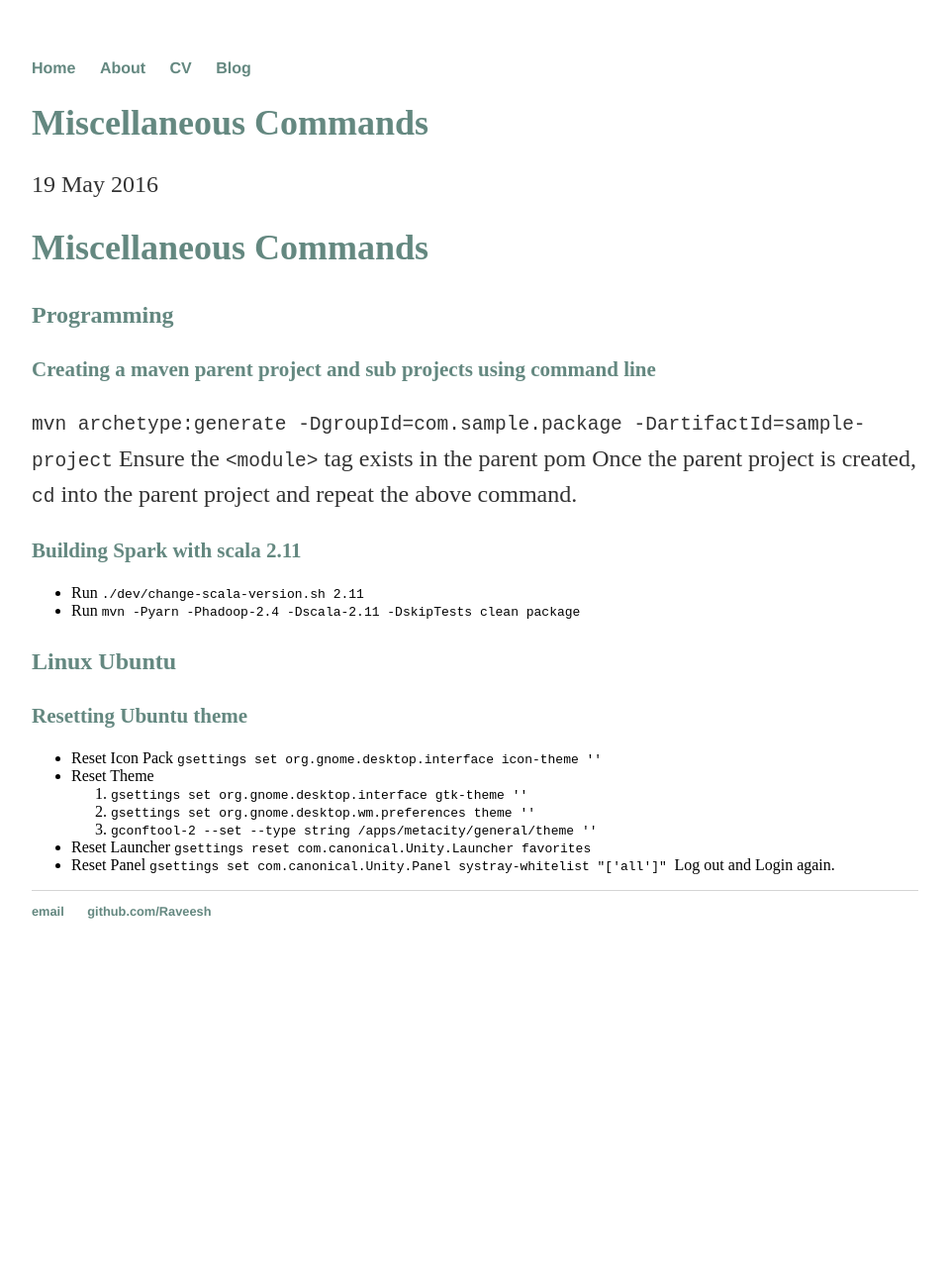
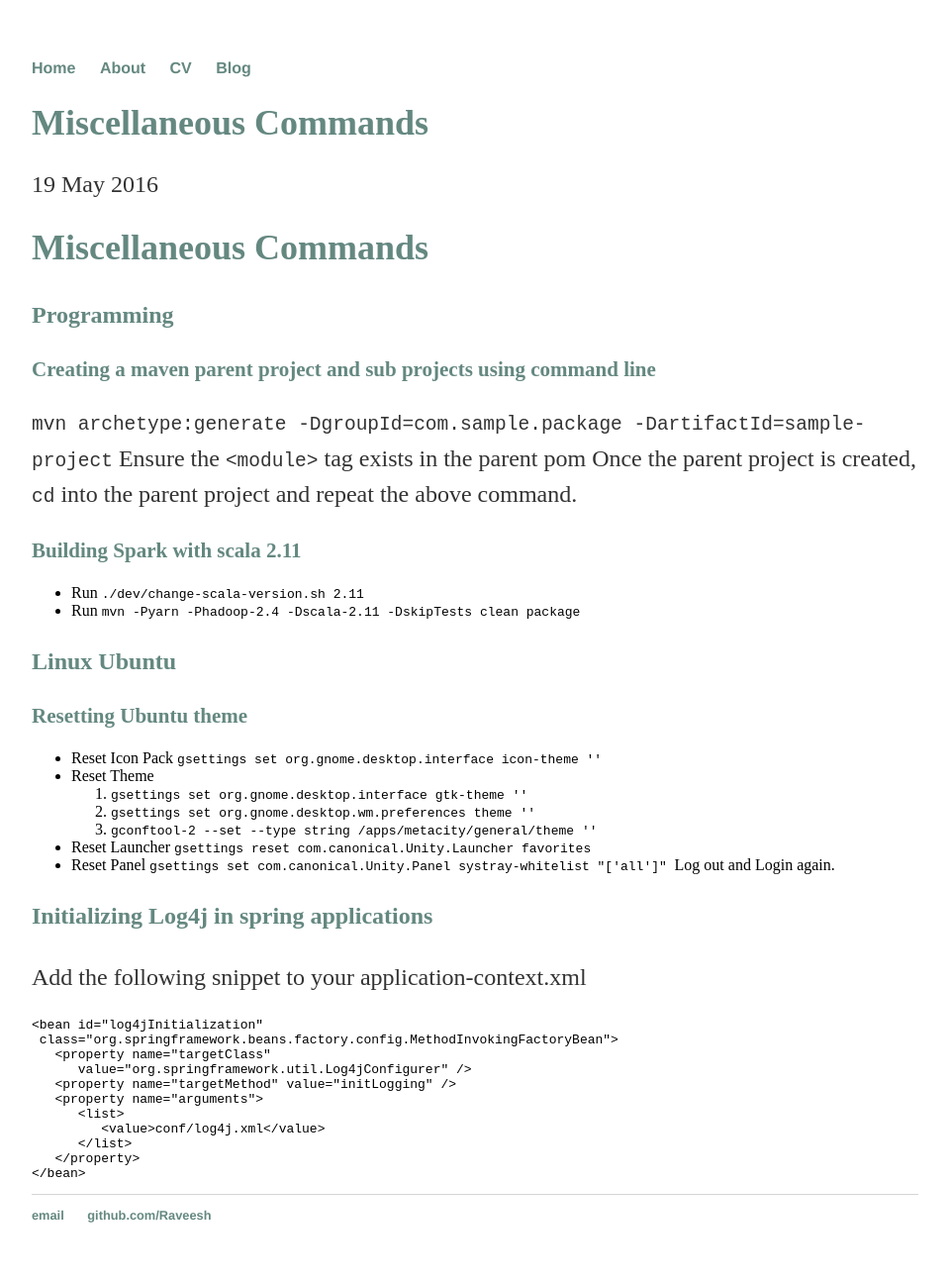
Before and after one commit to jainshailesh/Raveesh.github.io, a Jekyll site: the page built from _posts/2016-05-23-misc-commands-cheatsheet.md, in a window 1280 px wide. Shown: the whole page at 99% size, without its empty margins (160-1119 px from the left). Built offline with Jekyll 4.4.1, drawn with Linux system fonts in a browser that asks for light colours; before the commit the page ends 988 px from its top, so only the background shows below that.

Commit message:
log4j configration for spring

````diff
--- a/_posts/2016-05-23-misc-commands-cheatsheet.md
+++ b/_posts/2016-05-23-misc-commands-cheatsheet.md
@@ -29,3 +29,20 @@ Once the parent project is created, `cd` into the parent project and repeat the
 * Reset Launcher `gsettings reset com.canonical.Unity.Launcher favorites`
 * Reset Panel `gsettings set com.canonical.Unity.Panel systray-whitelist "['all']" `
 Log out and Login again.
+
+## Initializing Log4j in spring applications
+
+Add the following snippet to your application-context.xml
+```
+<bean id="log4jInitialization"
+ class="org.springframework.beans.factory.config.MethodInvokingFactoryBean">
+   <property name="targetClass"
+      value="org.springframework.util.Log4jConfigurer" />
+   <property name="targetMethod" value="initLogging" />
+   <property name="arguments">
+      <list>
+         <value>conf/log4j.xml</value>
+      </list>
+   </property>
+</bean>
+```
````
